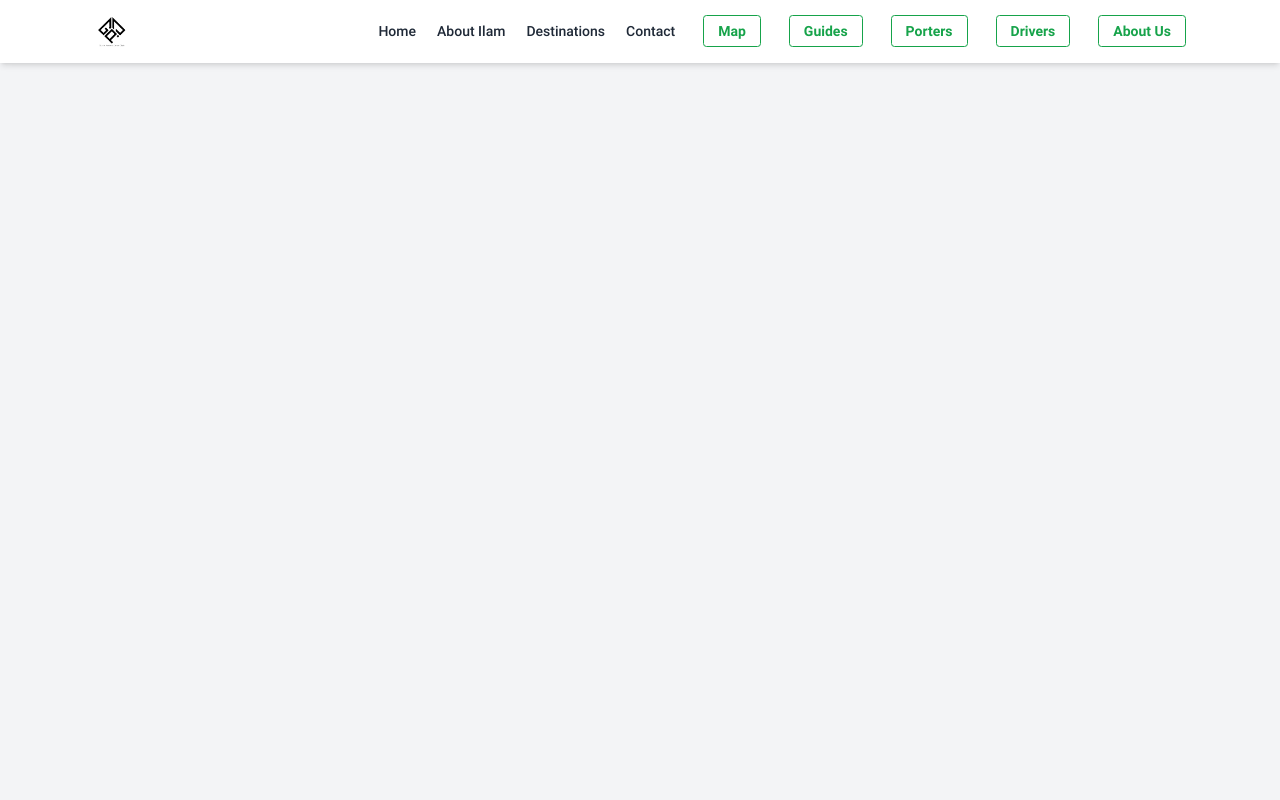
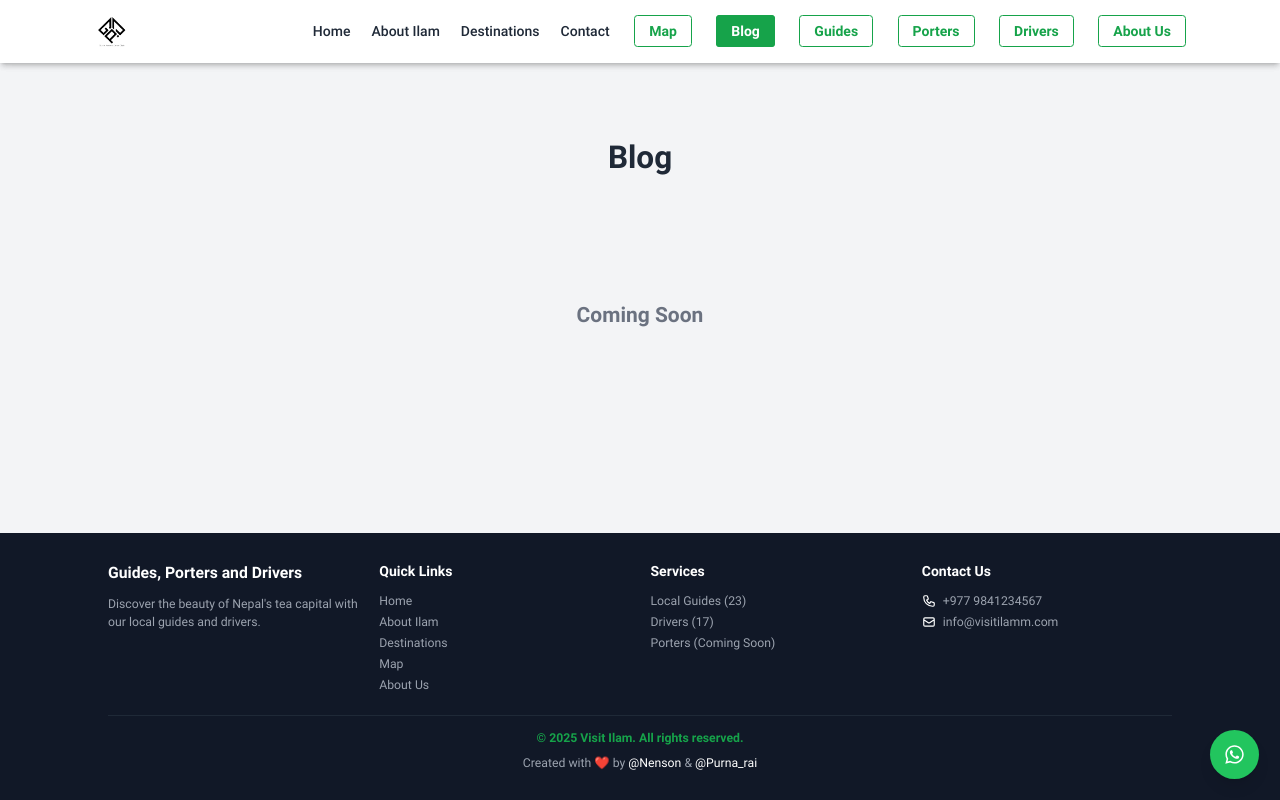
Before and after one commit to Nenson7/tourism, a React (Vite) app: page /blog in a window 1280 px wide. Built offline with nearby package versions, Linux system fonts and the light colour scheme.

Commit message:
add: blog page

```diff
--- a/src/App.jsx
+++ b/src/App.jsx
@@ -10,6 +10,7 @@ const PortersPage = lazy(() => import('./pages/PortersPage'))
 const DriversPage = lazy(() => import('./pages/DriversPage'))
 const AboutUsPage = lazy(() => import('./pages/AboutUsPage'))
 const MapPage = lazy(() => import('./pages/MapPage'))
+const BlogPage = lazy(() => import('./pages/BlogPage'))
 
 function AppContent() {
 	const [isHeroVisible, setIsHeroVisible] = useState(true); // Start as true since we load at top
@@ -74,7 +75,7 @@ function AppContent() {
 			heroObserverRef.current.observe(heroSection);
 
 			// Section tracking observer
-			const sections = ['hero', 'about-ilam', 'featured-destinations',	 'contact'];
+			const sections = ['hero', 'about-ilam', 'featured-destinations', 'contact'];
 			const sectionElements = sections
 				.map(id => document.getElementById(id))
 				.filter(Boolean);
@@ -163,6 +164,7 @@ function AppContent() {
 				<Routes>
 					<Route path="/" element={<HomePage />} />
 					<Route path="/map" element={<MapPage />} />
+					<Route path="/blog" element={<BlogPage />} />
 					<Route path="/guides" element={<GuidesPage />} />
 					<Route path="/porters" element={<PortersPage />} />
 					<Route path="/drivers" element={<DriversPage />} />
--- a/src/components/Navigation.jsx
+++ b/src/components/Navigation.jsx
@@ -16,6 +16,7 @@ const Navigation = ({ isHeroVisible, activeSection, handleNavClick }) => {
 
   const routeSections = [
     { path: '/map', label: 'Map' },
+    { path: '/blog', label: 'Blog' },
     { path: '/guides', label: 'Guides' },
     { path: '/porters', label: 'Porters' },
     { path: '/drivers', label: 'Drivers' },
@@ -43,8 +44,7 @@ const Navigation = ({ isHeroVisible, activeSection, handleNavClick }) => {
   }
 
   return (
-    <header className={`fixed w-full top-0 z-50 transition-all duration-300 ${
-      isHeroVisible
+    <header className={`fixed w-full top-0 z-50 transition-all duration-300 ${isHeroVisible
       ? 'backdrop-blur-sm bg-black/10'
       : 'bg-white shadow-md'
       }`}>
@@ -65,8 +65,7 @@ const Navigation = ({ isHeroVisible, activeSection, handleNavClick }) => {
         </motion.div>
 
         <button
-          className={`md:hidden transition-colors duration-300 ${
-            isHeroVisible ? 'text-white' : 'text-gray-800'
+          className={`md:hidden transition-colors duration-300 ${isHeroVisible ? 'text-white' : 'text-gray-800'
             } focus:outline-none focus:ring-2 focus:ring-green-500 focus:ring-offset-2 rounded-md`}
           onClick={() => setIsMenuOpen(!isMenuOpen)}
           aria-label="Toggle menu"
@@ -93,12 +92,10 @@ const Navigation = ({ isHeroVisible, activeSection, handleNavClick }) => {
               <Link
                 to={`/#${id}`}
                 onClick={e => handleSectionNav(e, id)}
-                className={`font-medium transition-colors duration-300 ${
-                  isHeroVisible
+                className={`font-medium transition-colors duration-300 ${isHeroVisible
                   ? 'text-white hover:text-green-300'
                   : 'text-gray-800 hover:text-green-600'
-                } ${
-                  activeSection === id
+                  } ${activeSection === id
                     ? (isHeroVisible ? 'text-green-300 font-bold border-b-2 border-green-300' : 'text-green-600 font-bold border-b-2 border-green-600')
                     : ''
                   }`}
@@ -113,8 +110,7 @@ const Navigation = ({ isHeroVisible, activeSection, handleNavClick }) => {
             <li key={path}>
               <Link
                 to={path}
-                className={`ml-2 px-4 py-2 rounded font-semibold transition-all duration-300 border border-green-600 ${
-                  location.pathname === path
+                className={`ml-1 px-4 py-2 rounded font-semibold transition-all duration-300 border border-green-600 ${location.pathname === path
                   ? 'bg-green-600 text-white'
                   : isHeroVisible
                     ? 'bg-white/10 text-white hover:bg-green-600 hover:text-white backdrop-blur-sm'
@@ -129,20 +125,16 @@ const Navigation = ({ isHeroVisible, activeSection, handleNavClick }) => {
         </motion.ul>
 
         <motion.div
-          className={`md:hidden fixed inset-0 ${
-            isHeroVisible ? 'bg-black/20 backdrop-blur-sm' : 'bg-white'
-          } z-40 transform ${
-            isMenuOpen ? 'translate-x-0' : 'translate-x-full'
-          } transition-transform duration-300 ease-in-out ${
-            !isMenuOpen ? 'pointer-events-none' : ''
+          className={`md:hidden fixed inset-0 ${isHeroVisible ? 'bg-black/20 backdrop-blur-sm' : 'bg-white'
+            } z-40 transform ${isMenuOpen ? 'translate-x-0' : 'translate-x-full'
+            } transition-transform duration-300 ease-in-out ${!isMenuOpen ? 'pointer-events-none' : ''
             }`}
           initial={{ x: '100%' }}
           animate={{ x: isMenuOpen ? 0 : '100%' }}
         >
           <div className="flex flex-col h-full p-6">
             <button
-              className={`self-end mb-8 focus:outline-none focus:ring-2 focus:ring-green-500 focus:ring-offset-2 rounded-md ${
-                isHeroVisible ? 'text-white' : 'text-gray-800'
+              className={`self-end mb-8 focus:outline-none focus:ring-2 focus:ring-green-500 focus:ring-offset-2 rounded-md ${isHeroVisible ? 'text-white' : 'text-gray-800'
                 }`}
               onClick={() => setIsMenuOpen(false)}
               aria-label="Close menu"
@@ -161,12 +153,10 @@ const Navigation = ({ isHeroVisible, activeSection, handleNavClick }) => {
                       handleSectionNav(e, id);
                       setIsMenuOpen(false);
                     }}
-                    className={`text-xl font-medium transition-colors duration-300 ${
-                      isHeroVisible
+                    className={`text-xl font-medium transition-colors duration-300 ${isHeroVisible
                       ? 'text-white hover:text-green-300'
                       : 'text-gray-800 hover:text-green-600'
-                    } ${
-                      activeSection === id
+                      } ${activeSection === id
                         ? (isHeroVisible ? 'text-green-300 font-bold border-b-2 border-green-300' : 'text-green-600 font-bold border-b-2 border-green-600')
                         : ''
                       }`}
@@ -182,8 +172,7 @@ const Navigation = ({ isHeroVisible, activeSection, handleNavClick }) => {
                   <Link
                     to={path}
                     onClick={() => setIsMenuOpen(false)}
-                    className={`inline-block mt-2 px-2 py-2 rounded font-semibold transition-all duration-300 border border-green-600 ${
-                      location.pathname === path
+                    className={`inline-block mt-2 px-2 py-2 rounded font-semibold transition-all duration-300 border border-green-600 ${location.pathname === path
                       ? 'bg-green-600 text-white'
                       : isHeroVisible
                         ? 'bg-white/10 text-white hover:bg-green-600 hover:text-white backdrop-blur-sm'
--- /dev/null
+++ b/src/pages/BlogPage.jsx
@@ -0,0 +1,29 @@
+import Navigation from '../components/Navigation'
+import Footer from '../components/Footer'
+import LiveChat from '../components/LiveChat'
+
+function BlogPage() {
+  return (
+    <div className="min-h-screen bg-gray-100 flex flex-col">
+      <Navigation
+        isHeroVisible={false}
+        activeSection=""
+        handleNavClick={() => { }}
+      />
+
+      <div className="flex-1 pt-20">
+        <div className="max-w-7xl mx-auto px-4 py-20">
+          <h1 className="text-4xl font-bold text-gray-800 mb-8 text-center">Blog</h1>
+          <div className="flex justify-center items-center h-64">
+            <span className="text-2xl text-gray-500 font-semibold">Coming Soon</span>
+          </div>
+        </div>
+      </div>
+
+      <Footer />
+      <LiveChat />
+    </div>
+  )
+}
+
+export default BlogPage;
```
Lines whose indentation alone changed are shown as unchanged.
